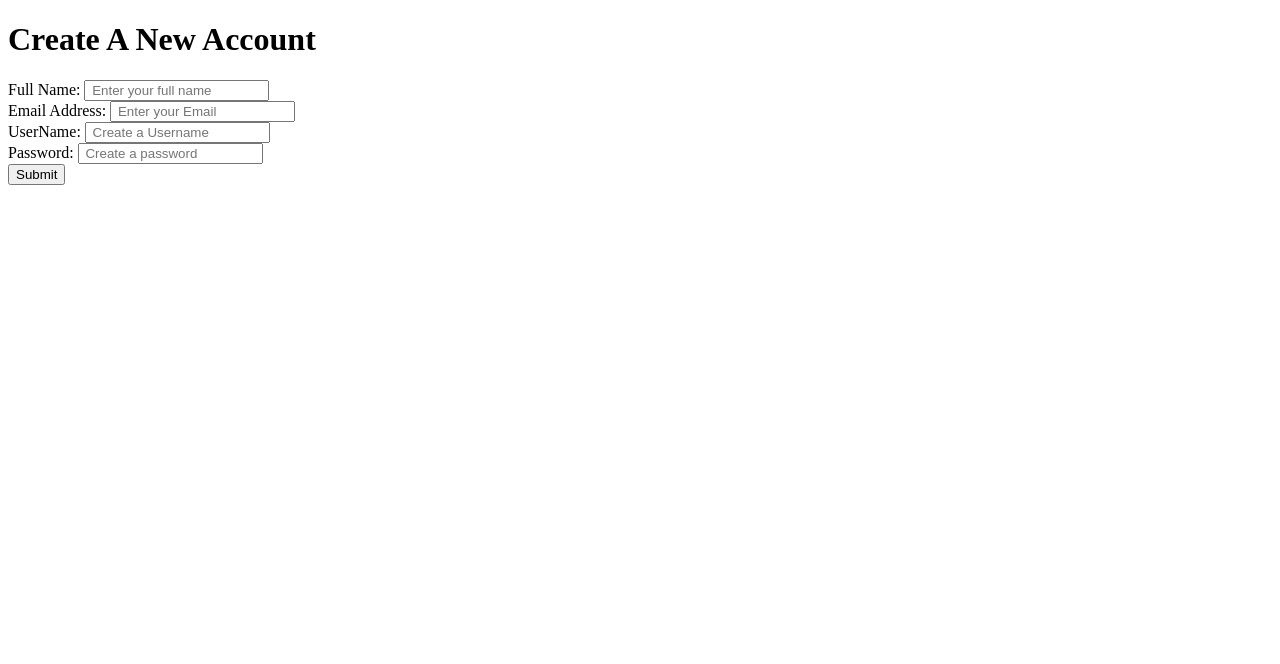
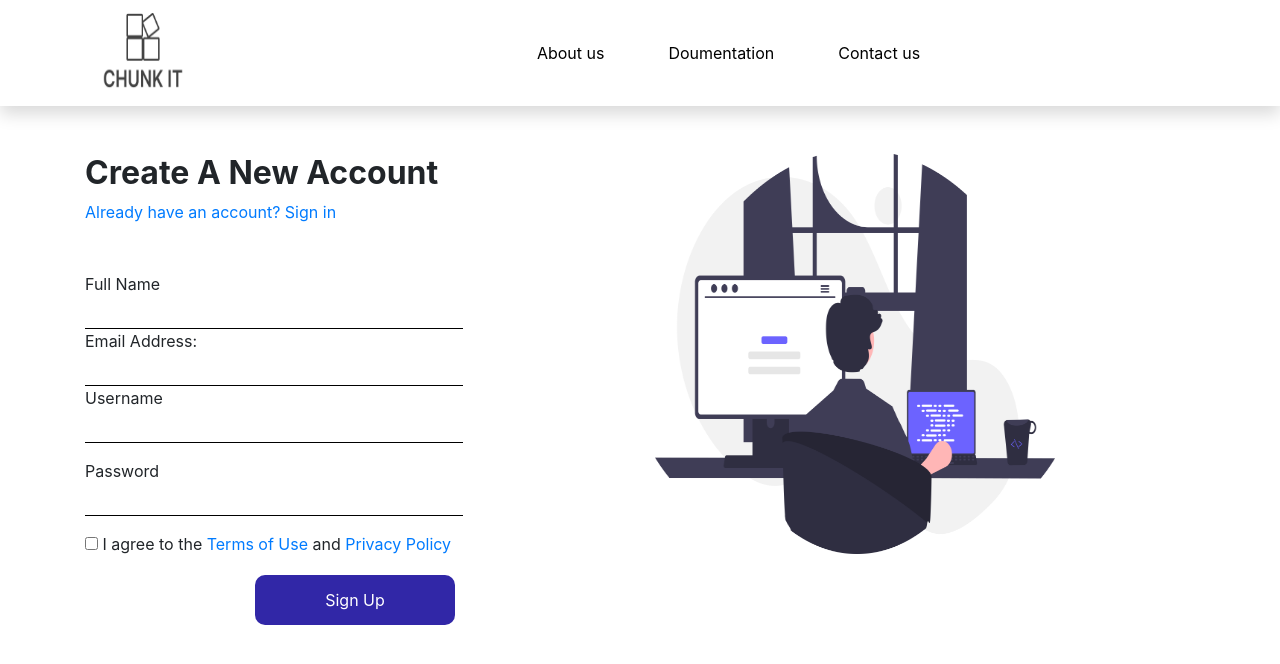
Before and after one commit to zuri-training/Chunkfile__TeamMagpiepp, a Django app: page /accounts/SignUp/ in a window 1280 px wide. Shown: the top 664 px of the page. Run offline with Django 4.2, Linux system fonts and the light colour scheme.

Commit message:
adding login and signup pages

```diff
--- /dev/null
+++ b/static/chunkit/css/signup.css
@@ -0,0 +1,93 @@
+@import url(../fontawesome-free-6.2.0-web/css/all.css);
+
+* {
+  padding: 0;
+  margin: 0;
+  box-sizing: border-box;
+}
+body {
+  background-color: #ffffff !important;
+  color: black;
+  font-family: "Inter", sans-serif !important;
+  overflow-x: hidden;
+}
+
+/* UNAUTHENTICATED NAVBAR START */
+
+nav {
+  list-style: none;
+}
+nav img {
+  width: 80px;
+  height: 80px;
+}
+
+nav a {
+  color: black;
+  text-decoration: none !important;
+}
+ul {
+  padding-left: 30px;
+}
+
+.links {
+  display: flex;
+  justify-content: center;
+  padding: 150px;
+}
+.decline {
+  padding: 10px 40px;
+  background-color: rgb(221, 219, 219);
+  color: black;
+  border-radius: 10px;
+  transition-duration: 0.4s;
+}
+.accept {
+  padding: 10px 40px;
+  background-color: blue;
+  color: white;
+  border-radius: 10px;
+  transition-duration: 0.4s;
+}
+.accept:hover {
+  background-color: #7c74db;
+  color: #000000;
+}
+.decline:hover {
+  background-color: #3127a7;
+  color: #ffffff;
+}
+.login {
+  padding: 10px 40px;
+  background-color: rgb(255, 255, 255);
+  color: black;
+  border-radius: 10px;
+  transition-duration: 0.4s;
+}
+.signup {
+  padding: 10px 40px;
+  background-color: #3127a7;
+  color: white;
+  border-radius: 10px;
+  transition-duration: 0.4s;
+}
+/* UNAUTHENTICATED NAVBAR END */
+.fname,
+.username,
+.email,
+.password {
+  width: 70%;
+  border: none;
+  border-bottom: 1px solid black;
+}
+.log {
+  width: 100%;
+  margin: auto !important;
+}
+.log a {
+  padding: 15px 70px;
+}
+.login-img {
+  height: 400px;
+  width: 400px;
+}
--- a/templates/html/SignUp.html
+++ b/templates/html/SignUp.html
@@ -1,31 +1,100 @@
 <!DOCTYPE html>
 <html lang="en">
-<head>
-    <meta charset="UTF-8">
-    <meta http-equiv="X-UA-Compatible" content="IE=edge">
-    <meta name="viewport" content="width=device-width, initial-scale=1.0">
-    <title>SignUp</title>
-</head>
-<body>
-    <h1>Create A New Account</h1>
-    <div class="form">
+  <head>
+    <meta charset="UTF-8" />
+    <meta http-equiv="X-UA-Compatible" content="IE=edge" />
+    <meta name="viewport" content="width=device-width, initial-scale=1.0" />
+    <title>Login - Chunk IT</title>
+    <link rel="stylesheet" href="../css/signup.css" />
+    <!-- Latest compiled and minified CSS -->
+    <link
+      rel="stylesheet"
+      href="https://cdn.jsdelivr.net/npm/bootstrap@4.6.1/dist/css/bootstrap.min.css"
+    />
+  </head>
+  <body>
+    <header class="pl-5 container-fluid shadow">
+      <nav class="navbar navbar-expand-md container justify-content-around">
+        <a class="navbar-brand font-weight-bolder pr-5" href="./landing.html"
+          ><img src="../images/logo.jpeg" alt="chunk-it logo"
+        /></a>
+        <button
+          class="navbar-toggler"
+          data-toggle="collapse"
+          data-target="#collapse_target"
+        >
+          <span class="navbar-toggler-icon"><i class="fa fa-bars"></i></span>
+        </button>
+        <div
+          class="collapse navbar-collapse justify-content-around p-4"
+          id="collapse_target"
+        >
+          <ul class="navbar-nav">
+            <li class="nav-item px-4">
+              <a class="nav-link" href="./aboutUs.html">About us</a>
+            </li>
+            <li class="nav-item px-4">
+              <a class="nav-link" href="#">Doumentation</a>
+            </li>
+            <li class="nav-item px-4">
+              <a class="nav-link" href="#">Contact us</a>
+            </li>
+          </ul>
+        </div>
+      </nav>
+    </header>
+    <main class="container">
+      <div class="row">
+        <div class="form col-md-6">
+          <div class="py-5">
+            <h2><b>Create A New Account</b></h2>
+            <a href="./login.html">Already have an account? Sign in</a>
+          </div>
+          <div>
+            <form action="Login" method="POST">
+              <div>
+                <label for="fname"> Full Name</label><br />
+                <input class="fname" type="text" name="fname" /><br />
+              </div>
+              <div>
+                <label for="email"> Email Address:</label><br />
+                <input class="email" type="email" name="email" /><br />
+              </div>
+              <div>
+                <label for="sername"> Username</label><br />
+                <input class="username" type="text" name="username" /><br />
+              </div>
+              <div class="my-3">
+                <label for="password"> Password</label><br />
+                <input class="password" type="password" name="password" />
+              </div>
+              <div class="my-3">
+                <input class="" type="checkbox" value="" id="" />
+                <label class="" for="form-check" name="form-check">
+                  I agree to the
+                  <a href="./termsOfUse.html">Terms of Use</a> and
+                  <a href="./privacy.html">Privacy Policy</a>
+                </label>
+              </div>
+              <div class="text-center log my-4">
+                <a class="signup text-center" href="#">Sign Up</a>
+              </div>
+            </form>
+          </div>
+        </div>
+        <div class="col-md-6 d-none d-md-block my-5">
+          <img class="login-img" src="../images/login.png" alt="" />
+        </div>
+      </div>
+    </main>
 
-        <form action="SignUp" method="POST">
-            {%csrf_token%}
-            <label for="fname"> Full Name:</label>
-            <input type="text" placeholder=" Enter your full name" name="fname"><br>
+    <!-- jQuery library -->
+    <script src="https://cdn.jsdelivr.net/npm/jquery@3.6.0/dist/jquery.slim.min.js"></script>
 
-            <label for="fname"> Email Address:</label>
-            <input type="email" placeholder=" Enter your Email" name="email"><br>
+    <!-- Popper JS -->
+    <script src="https://cdn.jsdelivr.net/npm/popper.js@1.16.1/dist/umd/popper.min.js"></script>
 
-            <label for="fname"> UserName:</label>
-            <input type="text" placeholder=" Create a Username" name="uname"><br>
-
-            <label for="fname"> Password:</label>
-            <input type="password" placeholder=" Create a password" name="pass"><br>
-
-            <input type="submit">
-        </form>
-    </div>
-</body>
+    <!-- Latest compiled JavaScript -->
+    <script src="https://cdn.jsdelivr.net/npm/bootstrap@4.6.1/dist/js/bootstrap.bundle.min.js"></script>
+  </body>
 </html>
```
Also changed, not shown: static/chunkit/css/login.css (added, +94 -0 lines), templates/html/login.html (+90 -9 lines), static/chunkit/images/login.png (added).
